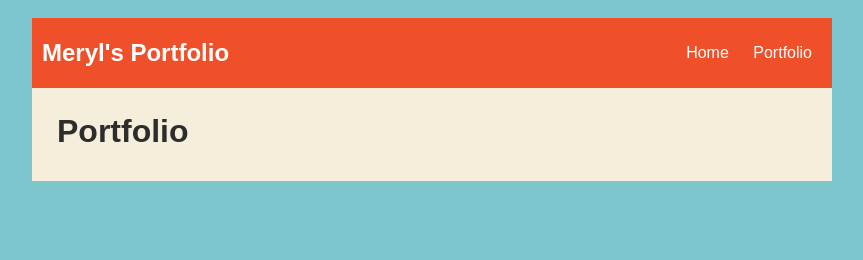
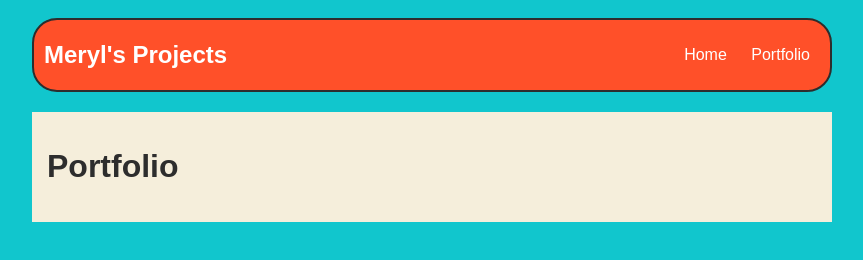
Before and after one commit to meryldakin/meryldakin.github.io, a plain HTML site: page portfolio.html in a window 1280 px wide. Shown: the whole page, without its empty margins (208-1071 px from the left). Drawn offline with nearby package versions, Linux system fonts and the light colour scheme; no server answers.

Commit message:
update both pages

```diff
--- a/portfolio.html
+++ b/portfolio.html
@@ -4,8 +4,8 @@
           <title>Meryl Dakin – Development Projects</title>
 
                     <style type="text/css">
-            body {
-                background: rgb(125, 198, 205);
+           body {
+                background: rgb(17, 198, 205);
                 color: rgb(45, 45, 45);
                 padding: 10px;
                 font-family: arial;
@@ -14,18 +14,18 @@
                 font-size: 1.5em;
                 font-weight: bold;
             }
-            h1 {
-                margin: 10px;
-            }
-            #all-contents {
+            [id=all-contents] {
                 max-width: 800px;
                 margin: auto;
             }
 
             /* navigation menu */
             nav {
-                background: rgb(239, 80, 41);
+                border: 2px solid;
+                border-radius: 25px;
+                background: rgb(259, 80, 41);
                 margin: 0 auto;
+                margin-bottom: 20px;
                 display: flex;
                 padding: 10px;
             }
@@ -85,7 +85,7 @@
     <body>
          <div id="all-contents">
             <nav>
-                  <header>Meryl's Portfolio</header>
+                  <header>Meryl's Projects</header>
                  <ul>
                     <li><a href="index.html">Home</a></li>
                     <li><a href="portfolio.html">Portfolio</a></li>
```
